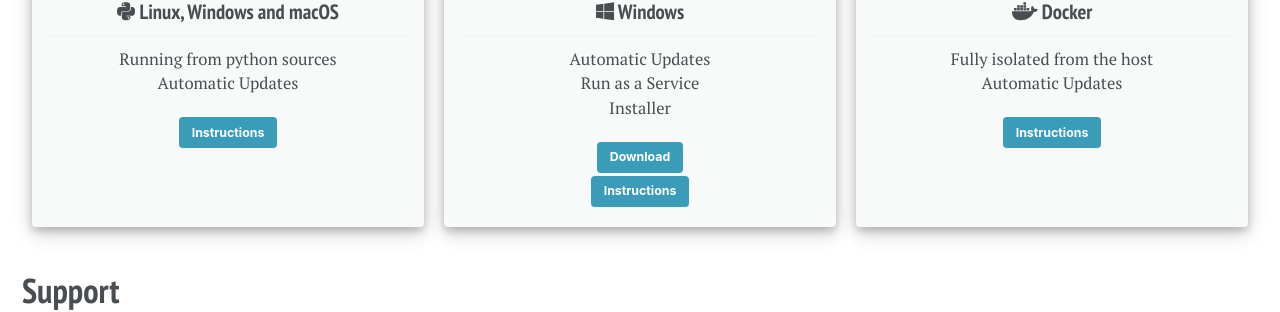
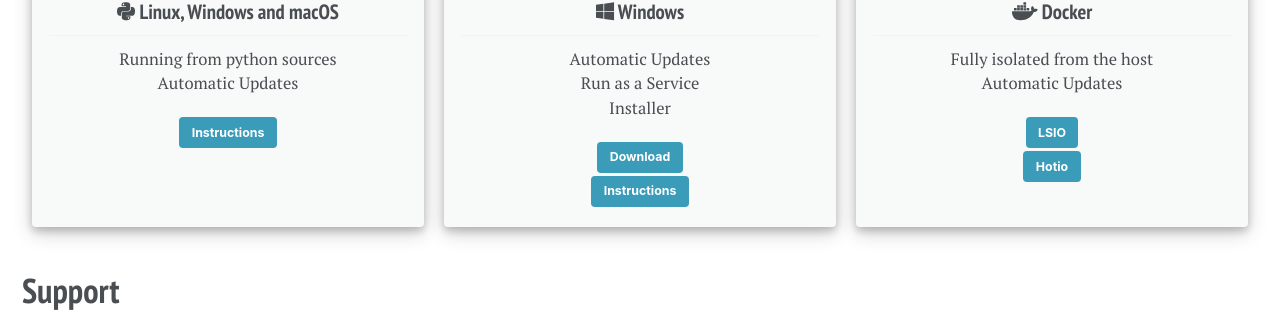
Before and after one commit to bazarr/bazarr.github.io, a Jekyll site: the page built from index.html, in a window 1280 px wide. Shown: the part 1439-1751 px from the top of the page. Built offline with Jekyll 4.4.1, drawn with Linux system fonts in a browser that asks for light colours; cached includes are drawn as plain includes; nearby versions of some CDN libraries; the list of posts is cut into pages by our own code.

Commit message:
Added Hotio's docker image

```diff
--- a/index.html
+++ b/index.html
@@ -33,20 +33,8 @@ feature_row3:
 
 <div class="container">
 	<div class="section notice text-center"><h2><i class="fab fa-python"></i> Linux, Windows and macOS</h2><p>Running from python sources<br>Automatic Updates</p><a href="https://wiki.bazarr.media/Getting-Started/Installation/" class="btn btn--info">Instructions</a></div>
-	<div class="section notice text-center"><h2><i class="fab fa-windows"></i> Windows</h2><p>Automatic Updates<br>Run as a Service<br>Installer</p><a href="https://github.com/bazarr/bazarr.github.io/releases/latest/download/bazarr.zip" class="btn btn--info">Download</a><br><a href="https://wiki.bazarr.media/Getting-Started/Installation/Windows/windows/
-
-
-
-
-
-
-
-
-
-
-
-    " class="btn btn--info">Instructions</a></div>
-	<div class="section notice text-center"><h2><i class="fab fa-docker"></i> Docker</h2><p>Fully isolated from the host<br>Automatic Updates</p><a href="https://hub.docker.com/r/linuxserver/bazarr" class="btn btn--info">Instructions</a></div>
+	<div class="section notice text-center"><h2><i class="fab fa-windows"></i> Windows</h2><p>Automatic Updates<br>Run as a Service<br>Installer</p><a href="https://github.com/bazarr/bazarr.github.io/releases/latest/download/bazarr.zip" class="btn btn--info">Download</a><br><a href="https://wiki.bazarr.media/Getting-Started/Installation/Windows/windows/" class="btn btn--info">Instructions</a></div>
+	<div class="section notice text-center"><h2><i class="fab fa-docker"></i> Docker</h2><p>Fully isolated from the host<br>Automatic Updates</p><a href="https://hub.docker.com/r/linuxserver/bazarr" class="btn btn--info">LSIO</a><br><a href="https://hotio.dev/containers/bazarr" class="btn btn--info">Hotio</a></div>
 </div>
 <br>
 
```
